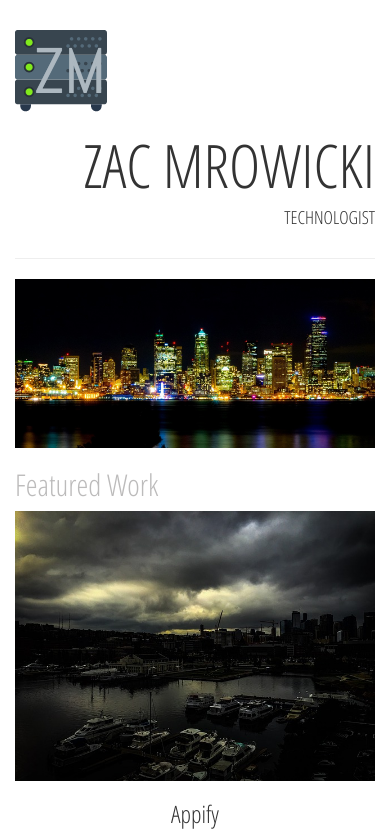
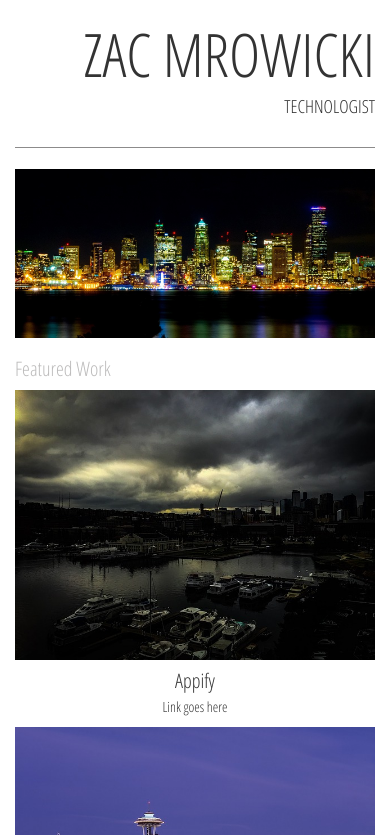
Before and after one commit to zmrow/Udacity_Portfolio_Mock, a website: page index.html in a window 390 px wide. Shown: the top 835 px of the page. Drawn offline with Linux system fonts and the light colour scheme.

Commit message:
Add first small media query for GalaxyS5.  Fix spacing in html and remove trailing whitespace.  God I love vim

```diff
--- a/css/styles.css
+++ b/css/styles.css
@@ -2,6 +2,11 @@
     font-family: 'Open Sans Condensed', sans-serif;
     color: #333333;
     font-weight: 200;
+}
+
+.horiz-rule {
+    border-top: 1px solid #8c8b8b;
+    border-bottom: 1px solid #fff;
 }
 
 .text-muted {
@@ -15,3 +20,19 @@
 .title-logo {
     margin-top: 30px;
 }
+
+@media screen and (max-width: 400px) {
+    .title-logo {
+        display: none;
+    }
+
+    .text-muted {
+        font-size: 20px;
+    }
+
+    h3 {
+        font-size: 20px;
+        margin-top: 10px;
+        margin-bottom: 5px;
+    }
+}
--- a/index.html
+++ b/index.html
@@ -8,11 +8,12 @@
     <link rel="stylesheet" href="css/styles.css">
     <link href="https://fonts.googleapis.com/css?family=Open+Sans+Condensed:300" rel="stylesheet">
   </head>
+
   <body>
     <div class="container">
       <div class="row">
         <div class="col-md-6">
-        <img class="title-logo" src="images/logo.png" alt="">
+          <img class="title-logo" src="images/logo.png" alt="Logo">
         </div>
         <div class="col-md-6 text-right text-uppercase">
           <h1 class="title-super">Zac Mrowicki</h1>
@@ -22,7 +23,7 @@
 
       <div class="row">
         <div class="col-md-12">
-        <hr>
+          <hr class="horiz-rule">
         </div>
       </div>
 
@@ -59,14 +60,11 @@
 
       <div class="row">
         <div class="col-md-12 text-right">
-        <p>
+          <p class="footer text-right">
             Logo made with <a href="http://logomakr.com" title="Logo Maker">Logo Maker</a>
           </p>
         </div>
       </div>
     </div>
-
-
-
   </body>
 </html>
```
Lines whose indentation alone changed are shown as unchanged.
